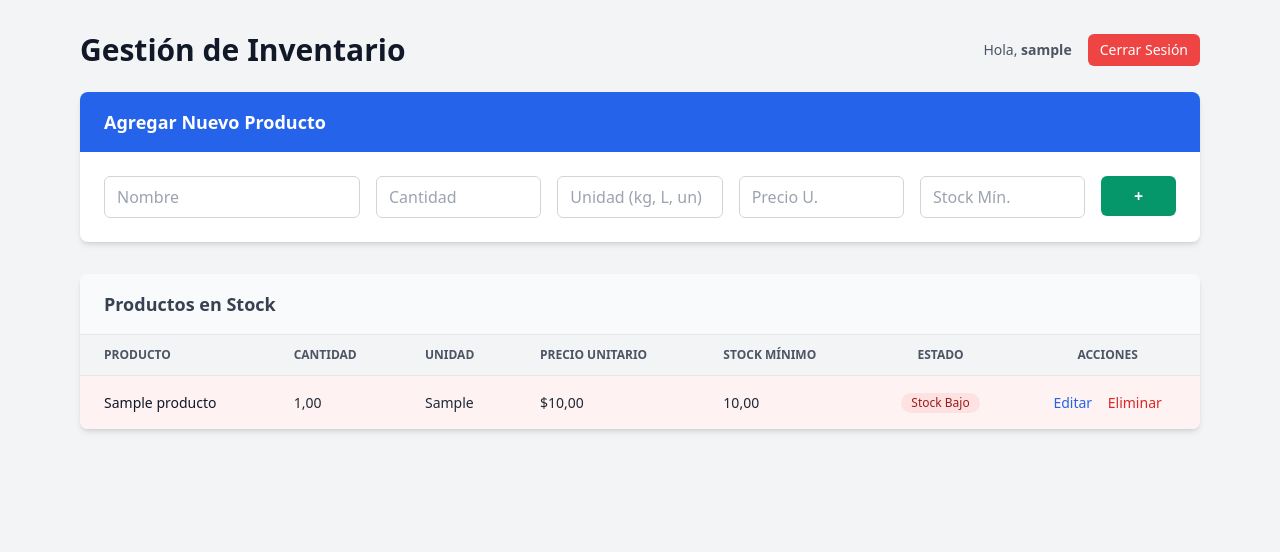
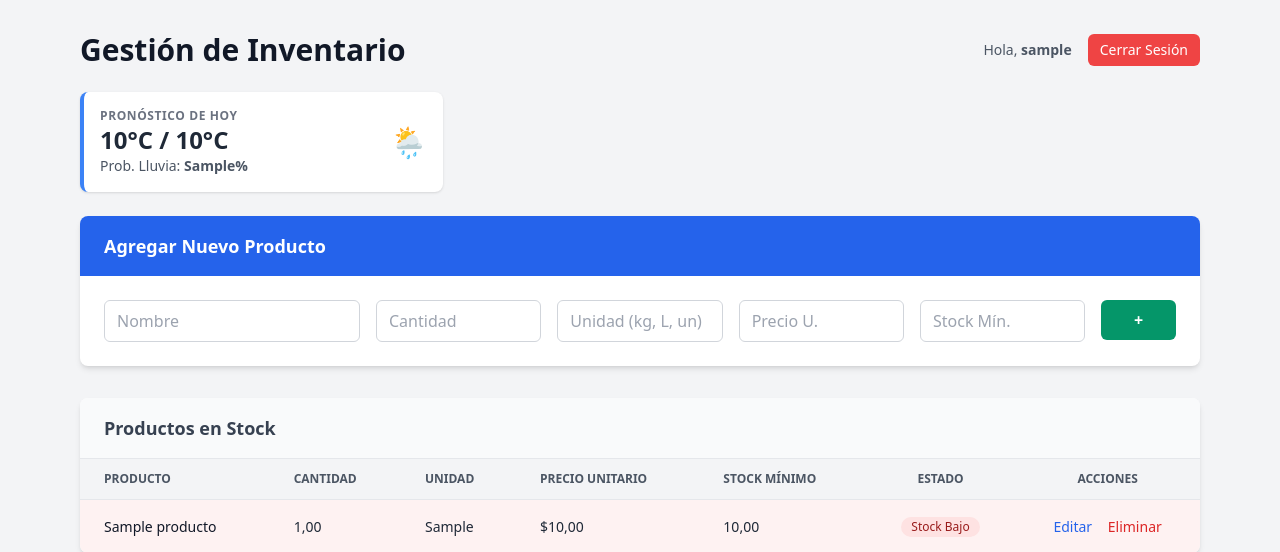
Before and after one commit to facundoroman11/SmartGastro, a Django app: page / in a window 1280 px wide. Shown: the top 552 px of the page. Run offline with Django 5.2, Linux system fonts and the light colour scheme; a user stored in the database is signed in; tables that the repository leaves empty hold one stand-in row (values such as "Sample post"); a database or web service that is not in the repository returns one stand-in record (values such as "Sample title"); data that the repository does not hold is empty; some libraries are stand-ins or nearby versions.

Commit message:
feature: integracion con API Open-Meteo para pronostico del clima (HU02)

```diff
--- a/core/templates/core/inventario.html
+++ b/core/templates/core/inventario.html
@@ -18,6 +18,35 @@
         </a>
     </div>
 </div>
+
+    <!-- Clima y Alerta Preventiva  -->
+{% if clima %}
+<div class="mb-6 grid grid-cols-1 md:grid-cols-3 gap-4">
+    <div class="bg-white p-4 rounded-lg shadow border-l-4 border-blue-500 flex items-center justify-between">
+        <div>
+            <p class="text-xs font-semibold text-gray-500 uppercase tracking-wider">Pronóstico de Hoy</p>
+            <p class="text-2xl font-bold text-gray-800">{{ clima.temp_min }}°C / {{ clima.temp_max }}°C</p>
+            <p class="text-sm text-gray-600">Prob. Lluvia: <strong>{{ clima.prob_lluvia }}%</strong></p>
+        </div>
+        <div class="text-3xl">🌦️</div>
+    </div>
+
+    {% if alerta_lluvia %}
+    <div class="bg-amber-50 border-l-4 border-amber-500 p-4 rounded-lg shadow col-span-1 md:col-span-2 flex items-start space-x-3">
+        <span class="text-2xl">⚠️</span>
+        <div>
+            <h3 class="text-amber-800 font-bold text-sm">Alerta Meteorológica para Eventos</h3>
+            <p class="text-amber-700 text-xs mt-1">
+                Alta probabilidad de precipitaciones ({{ clima.prob_lluvia }}%). Se sugiere <strong>reducir la preparación de insumos perecederos</strong> para evitar pérdidas.
+            </p>
+        </div>
+    </div>
+    {% endif %}
+</div>
+{% endif %}
+
+
+
 
         <!-- Formulario para agregar producto -->
         <div class="bg-white rounded-lg shadow-md mb-8 overflow-hidden">
--- a/core/views.py
+++ b/core/views.py
@@ -1,3 +1,4 @@
+import requests
 from django.shortcuts import render, redirect, get_object_or_404
 from django.contrib.auth.decorators import login_required
 from django.contrib.auth import logout
@@ -21,8 +22,39 @@ def inventario(request):
         )
         return redirect('inventario')
 
+    # --- Consumo de API de Clima  ---
+    clima_data = None
+    alerta_lluvia = False
+    try:
+        # Coordenadas de Buenos Aires
+        url = "https://api.open-meteo.com/v1/forecast?latitude=-34.6037&longitude=-58.3816&daily=weathercode,temperature_2m_max,temperature_2m_min,precipitation_probability_max&timezone=auto"
+        response = requests.get(url, timeout=5)
+
+        if response.status_code == 200:
+            data = response.json()
+            prob_lluvia = data['daily']['precipitation_probability_max'][0]
+            temp_max = data['daily']['temperature_2m_max'][0]
+            temp_min = data['daily']['temperature_2m_min'][0]
+
+            # Disparar alerta visual si la probabilidad de lluvia es superior al 50%
+            if prob_lluvia is not None and prob_lluvia > 50:
+                alerta_lluvia = True
+
+            clima_data = {
+                'temp_max': temp_max,
+                'temp_min': temp_min,
+                'prob_lluvia': prob_lluvia
+            }
+    except Exception as e:
+        print(f"Error al obtener datos de la API del Clima: {e}")
+
     productos = Producto.objects.all()
-    return render(request, 'core/inventario.html', {'productos': productos})
+
+    return render(request, 'core/inventario.html', {
+        'productos': productos,
+        'clima': clima_data,
+        'alerta_lluvia': alerta_lluvia
+    })
 
 @login_required
 def eliminar_producto(request, id):
@@ -34,7 +66,7 @@ def salir(request):
     logout(request)
     return redirect('login')
 
-#aditar
+# Editar
 @login_required
 def editar_producto(request, id):
     producto = get_object_or_404(Producto, id=id)
```
